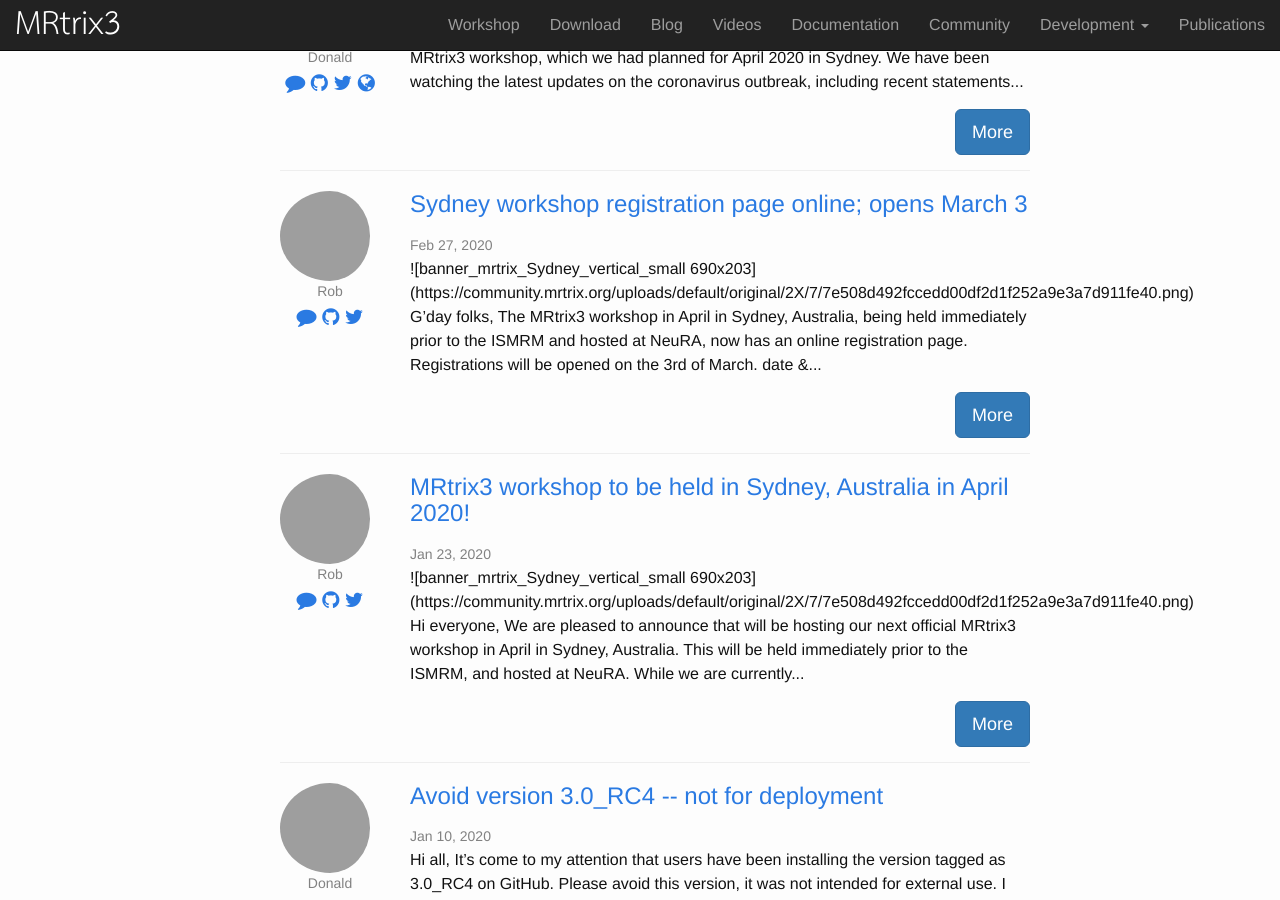
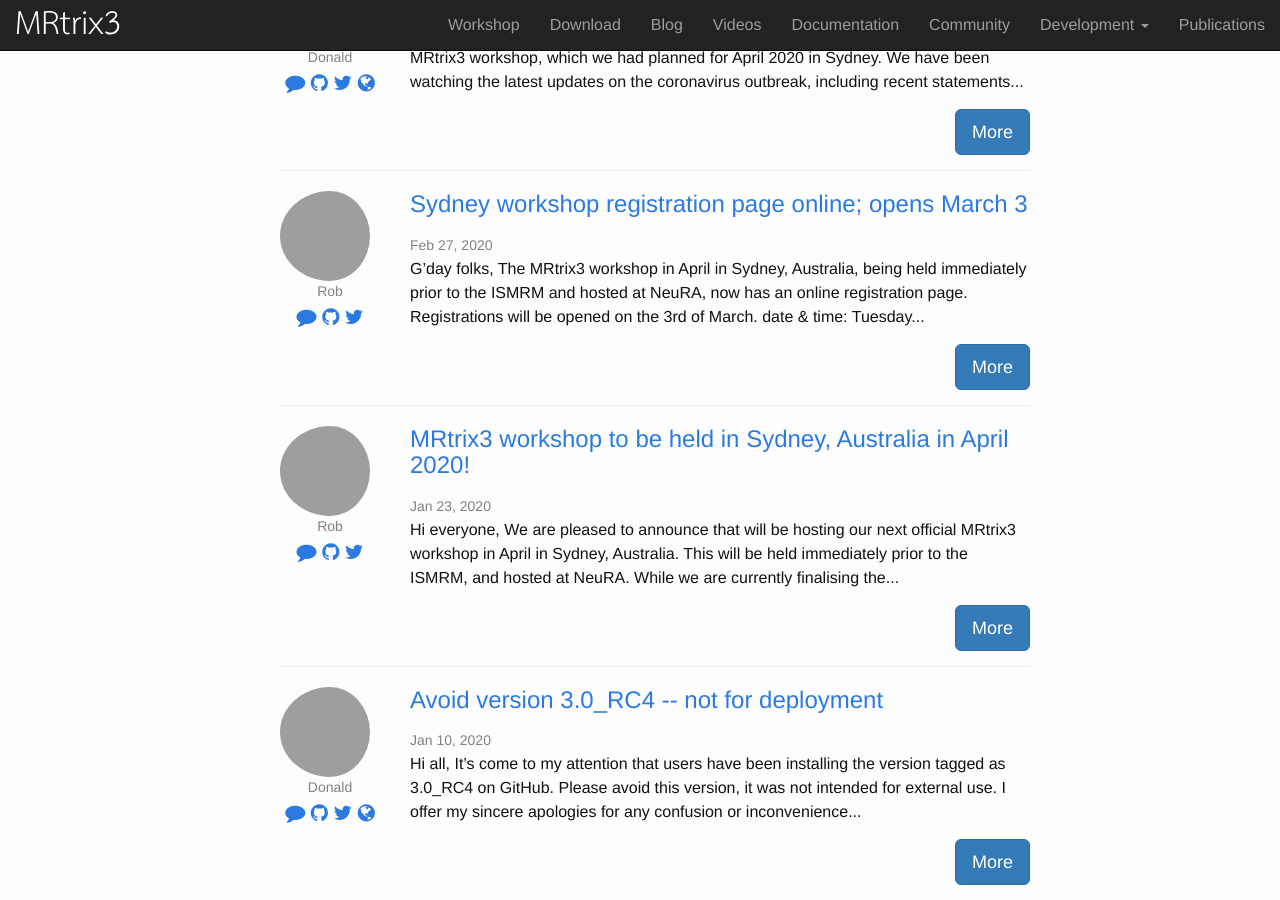
Before and after one commit to MRtrix3/MRtrix3.github.io, a Jekyll site: the page built from blog.html, in a window 1280 px wide and 900 px high, scrolled down 245 px, cut to the strip 0-900 px from the top of the window. Built offline with Jekyll 4.4.1, drawn with Linux system fonts in a browser that asks for light colours; nearby versions of some CDN libraries; grey boxes are pictures that could not be loaded.

Commit message:
Automatic update of blog from community forum announcements

```diff
--- a/_posts/2020/01/2020-01-23-mrtrix3-workshop-to-be-held-in-sydney-australia-in-april-2020.md
+++ b/_posts/2020/01/2020-01-23-mrtrix3-workshop-to-be-held-in-sydney-australia-in-april-2020.md
@@ -7,7 +7,7 @@
 discourse_id: 3223
 summary: posted by Robert Smith on Jan 23, 2020
 ---
-![banner_mrtrix_Sydney_vertical_small|690x203](https://community.mrtrix.org/uploads/default/original/2X/7/7e508d492fccedd00df2d1f252a9e3a7d911fe40.png)
+![banner_mrtrix_Sydney_vertical_small](https://community.mrtrix.org/uploads/default/original/2X/7/7e508d492fccedd00df2d1f252a9e3a7d911fe40.png)
 
 Hi everyone,
 
--- a/_posts/2020/02/2020-02-27-sydney-workshop-registration-page-online-opens-march-3.md
+++ b/_posts/2020/02/2020-02-27-sydney-workshop-registration-page-online-opens-march-3.md
@@ -7,7 +7,7 @@
 discourse_id: 3344
 summary: posted by Robert Smith on Feb 27, 2020
 ---
-![banner_mrtrix_Sydney_vertical_small|690x203](https://community.mrtrix.org/uploads/default/original/2X/7/7e508d492fccedd00df2d1f252a9e3a7d911fe40.png)
+![banner_mrtrix_Sydney_vertical_small](https://community.mrtrix.org/uploads/default/original/2X/7/7e508d492fccedd00df2d1f252a9e3a7d911fe40.png)
 
 G'day folks,
 
```
